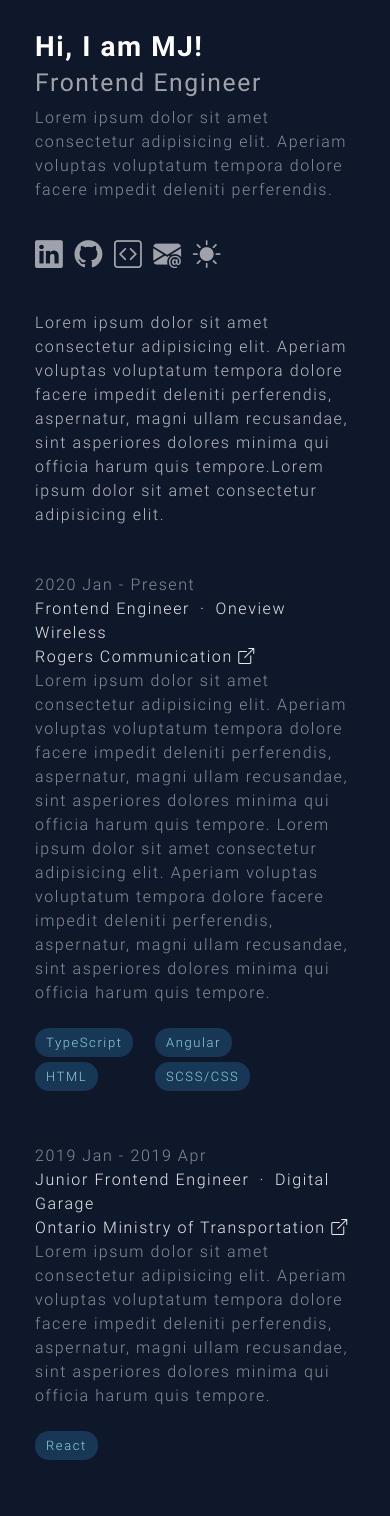
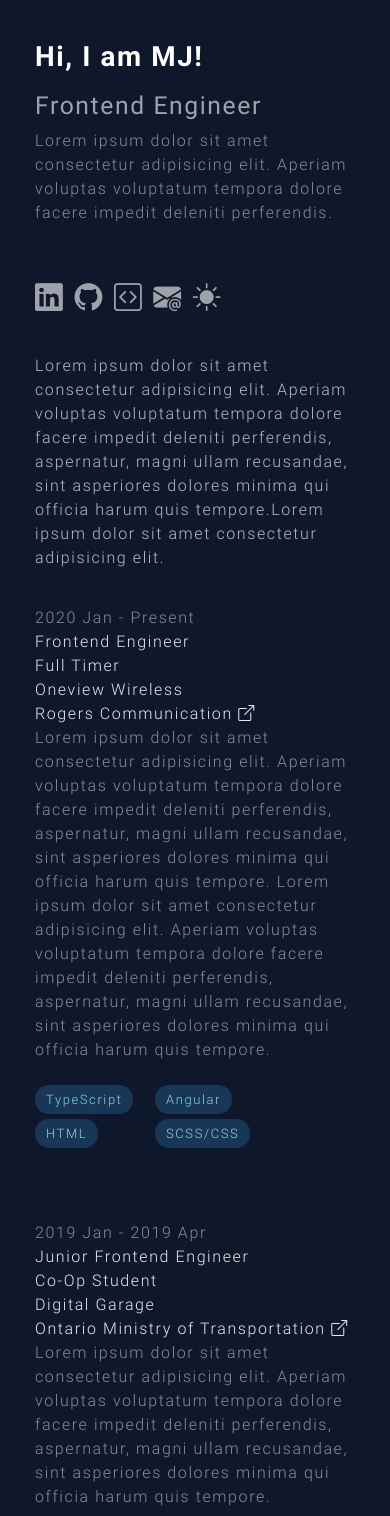
Before and after one commit to 1031minjung/about-MJ, an Angular app: page / in a window 390 px wide. Shown: the top 1516 px of the page. Built offline with nearby package versions, Linux system fonts and the light colour scheme.

Commit message:
modified minor alignments & added job position

```diff
--- a/src/app/app.component.scss
+++ b/src/app/app.component.scss
@@ -22,9 +22,12 @@
         }
     }
     @media only screen and (max-width: 999px) {
-        padding: 10px 30px;
-        .pdf-resume {
-            padding-bottom: 35px;
+        .left,
+        .right > .introduction,
+        .right > .pdf-resume,
+        .right > .about-portfolio
+         {
+            padding: 10px 30px;
         }
     }
     @media only screen and (max-width: 699px) {
@@ -34,17 +37,12 @@
                 padding-bottom: 20px;
             }
         }
-        .right {
-            .introduction {
-                padding: 20px 0 30px;
-            }
-        }
     }
     .left {
         display: flex;
         flex-direction: column;
         .name {
-            margin-bottom: 0;
+            padding: 10px 0;
         }
         .title {
             margin-top: 5px;
--- a/src/app/links/links.component.scss
+++ b/src/app/links/links.component.scss
@@ -1,5 +1,8 @@
 .links {
     display: flex;
+    @media only screen and (max-width: 999px) {
+        padding: 20px 0 0;
+    }
     & > div {
         padding-right: 10px;
         opacity: 0.6;
--- a/src/app/summary.ts
+++ b/src/app/summary.ts
@@ -2,6 +2,7 @@ export const jobSummary = [
     {
         date: '2020 Jan - Present',
         jobTitle: 'Frontend Engineer',
+        jobPosition: 'Full Timer',
         department: 'Oneview Wireless',
         employer: 'Rogers Communication',
         jobNote: 'Lorem ipsum dolor sit amet consectetur adipisicing elit. Aperiam voluptas voluptatum tempora dolore facere impedit deleniti perferendis, aspernatur, magni ullam recusandae, sint asperiores dolores minima qui officia harum quis tempore. Lorem ipsum dolor sit amet consectetur adipisicing elit. Aperiam voluptas voluptatum tempora dolore facere impedit deleniti perferendis, aspernatur, magni ullam recusandae, sint asperiores dolores minima qui officia harum quis tempore.',
@@ -10,18 +11,20 @@ export const jobSummary = [
     }, {
         date: '2019 Jan - 2019 Apr',
         jobTitle: 'Junior Frontend Engineer',
+        jobPosition: 'Co-Op Student',
         department: 'Digital Garage',
         employer: 'Ontario Ministry of Transportation',
         jobNote: 'Lorem ipsum dolor sit amet consectetur adipisicing elit. Aperiam voluptas voluptatum tempora dolore facere impedit deleniti perferendis, aspernatur, magni ullam recusandae, sint asperiores dolores minima qui officia harum quis tempore.',
-        keywords: ['React'],
+        keywords: ['JavaScript', 'React', 'HTML', 'SCSS/CSS'],
         link: 'https://www.ontario.ca/page/ministry-transportation'
     }, {
         date: '2019 Jun - 2019 Sep',
         jobTitle: 'Fullstack Engineer',
+        jobPosition: 'Co-Op Student, Part Timer',
         department: 'IT',
         employer: 'Emkompass',
         jobNote: 'Lorem ipsum dolor sit amet consectetur adipisicing elit. Aperiam voluptas voluptatum tempora dolore facere impedit deleniti perferendis, aspernatur, magni ullam recusandae, sint asperiores dolores minima qui officia harum quis tempore. ',
-        keywords: ['.Net'],
+        keywords: ['C#', '.Net', 'SQLite'],
         link: 'https://www.enkompass.ca/'
     }
 ];
--- a/src/app/work-experience/work-experience.component.html
+++ b/src/app/work-experience/work-experience.component.html
@@ -10,8 +10,11 @@
         <div class="work-title">
             <span class="job-title">{{data.jobTitle}}</span>
             <span class="center-dot">&#183;</span>
+            <span class="job-title">{{data.jobPosition}}</span>
+            <br class="next-line">
             <span class="department">{{data.department}}</span>
-            <br>
+            <span class="center-dot">&#183;</span>
+
             <span class="employer" (click)="appService.openLink(data.link)" title="visit {{data.employer}}">{{data.employer}} <i class="bi bi-box-arrow-up-right"></i>
             </span>
         </div>
--- a/src/app/work-experience/work-experience.component.scss
+++ b/src/app/work-experience/work-experience.component.scss
@@ -17,9 +17,18 @@
     }
     @media only screen and (max-width: 999px) {
         margin-bottom: 35px;
+        padding: 10px 30px;
     }
     @media only screen and (max-width: 699px) {
         margin-bottom: 55px;
+        .work-title {
+            display: flex;
+            flex-direction: column;
+        }
+        .center-dot,
+        .next-line {
+            display: none;
+        }
     }
     &:hover {
         cursor: default;
```
